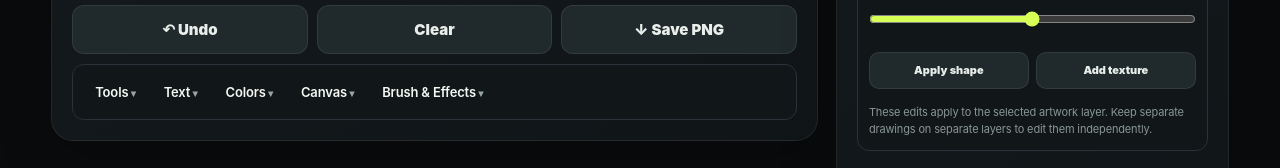
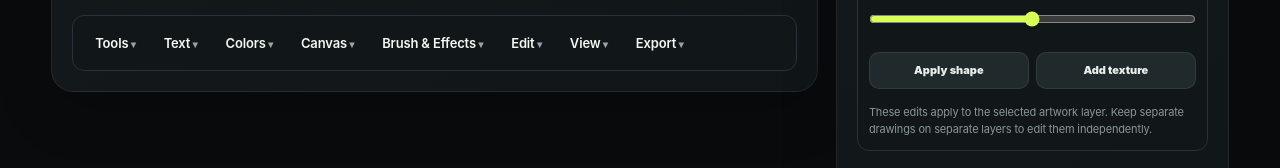
Before and after one commit to WalkTalk-nw/walltalk, a plain HTML site: page index.html in a window 1280 px wide. Shown: the part 1112-1280 px from the top of the page. Drawn offline with Linux system fonts and the light colour scheme; a web font is replaced by a local one.

Commit message:
Fill canvas dropdown toolbar with editing, view, effects and export controls

```diff
--- a/index.html
+++ b/index.html
@@ -563,6 +563,17 @@ renderFeed();renderProfile();renderLayerList();
  const colorsMenu=makeMenu('Colors','quickMenuColors');
  const canvasMenu=makeMenu('Canvas','quickMenuCanvas');
  const brushMenu=makeMenu('Brush & Effects','quickMenuBrush');
+ const editMenu=makeMenu('Edit','quickMenuEdit');
+ const viewMenu=makeMenu('View','quickMenuView');
+ const exportMenu=makeMenu('Export','quickMenuExport');
+ const moveButton=(id,target)=>{const el=document.getElementById(id);if(el){target.appendChild(el);return el}return null};
+ const actionGroup=(target,label,ids)=>{const group=document.createElement('div');group.className='quick-menu-actions';const title=document.createElement('div');title.className='quick-menu-label';title.textContent=label;group.appendChild(title);ids.forEach(id=>moveButton(id,group));target.appendChild(group)};
+ actionGroup(editMenu,'History & cleanup',['undo','clear','clearLayer']);
+ actionGroup(brushMenu,'Extra effects',['drip','splatter','glow','shadow']);
+ actionGroup(viewMenu,'Canvas view',['zoomOut','zoomReset','zoomIn','fullscreen']);
+ actionGroup(exportMenu,'Save your artwork',['download']);
+ const backgroundAction=document.getElementById('background');if(backgroundAction){const wrap=document.createElement('div');wrap.className='quick-menu-actions';wrap.appendChild(backgroundAction);canvasMenu.appendChild(wrap)}
+
  const put=(id,target)=>{const el=document.getElementById(id);if(el){const field=el.closest('.field')||el;target.appendChild(field);return field}return null};
  const modes=panel.querySelector('.tools')?.closest('.field')||panel.querySelector('.tools');
  if(modes)toolsMenu.appendChild(modes);
@@ -595,6 +606,11 @@ renderFeed();renderProfile();renderLayerList();
  .quick-menu-panel .row{flex-wrap:wrap}
  .quick-menu-panel details{position:relative}
  .quick-menu-action button{width:100%}
+ .quick-menu-actions{display:grid;grid-template-columns:repeat(2,minmax(0,1fr));gap:7px;padding:7px;border-radius:8px;background:#ffffff08}
+ .quick-menu-actions button{min-width:0;white-space:normal}
+ .quick-menu-label{grid-column:1/-1;font-size:10px;font-weight:700;letter-spacing:.07em;text-transform:uppercase;color:var(--muted);margin-bottom:2px}
+ #quickMenuEdit .quick-menu-actions:first-child button:first-of-type{grid-column:1/-1}
+
  .quick-menu:focus-within>summary{outline:2px solid var(--lime);outline-offset:2px}
  @media(max-width:600px){.quick-menu-bar{gap:2px}.quick-menu>summary{padding:9px 8px;font-size:12px}.quick-menu-panel{position:fixed;left:12px;right:12px;top:auto;min-width:0;max-width:none;max-height:55vh}}
  `;
```
